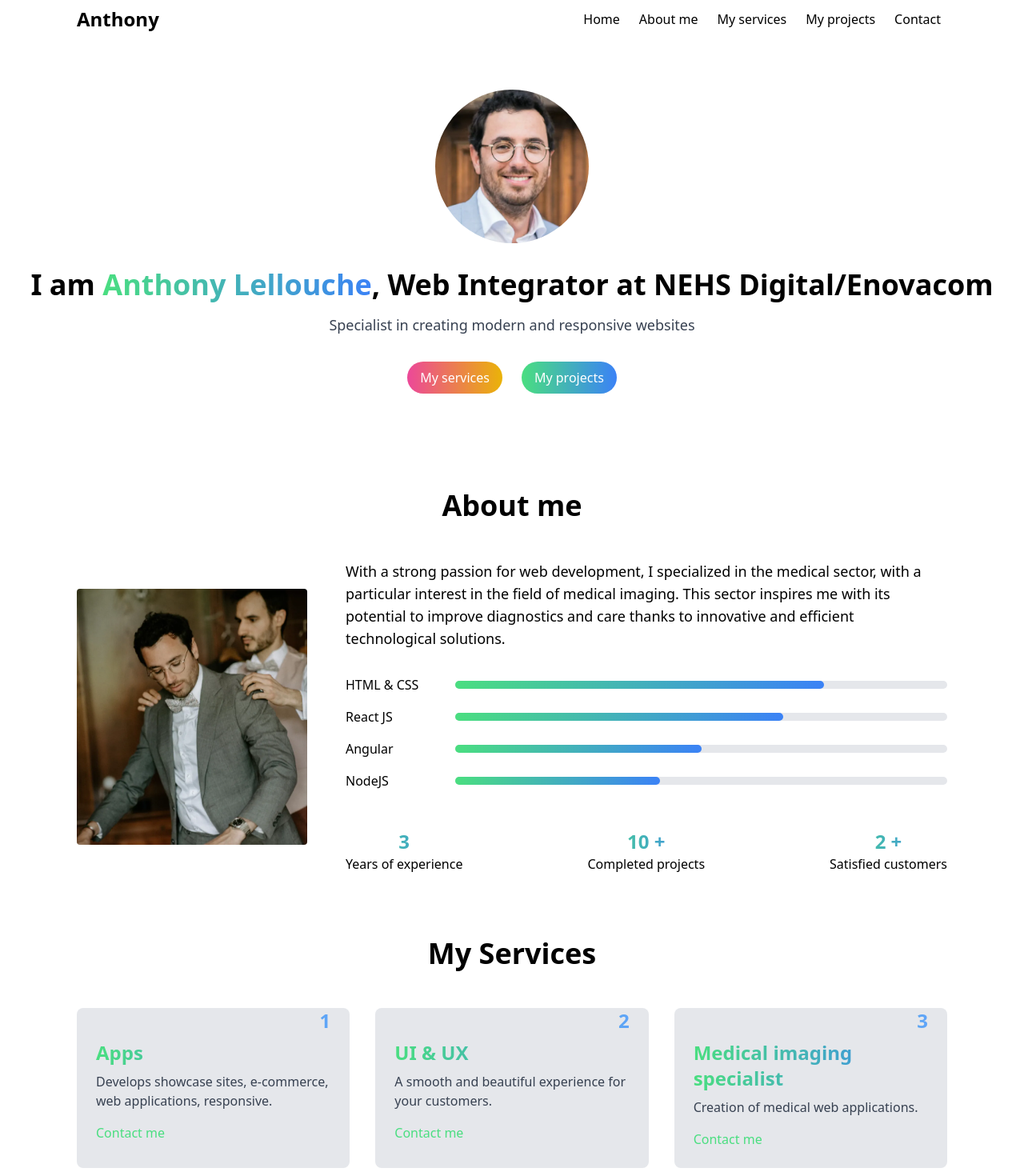
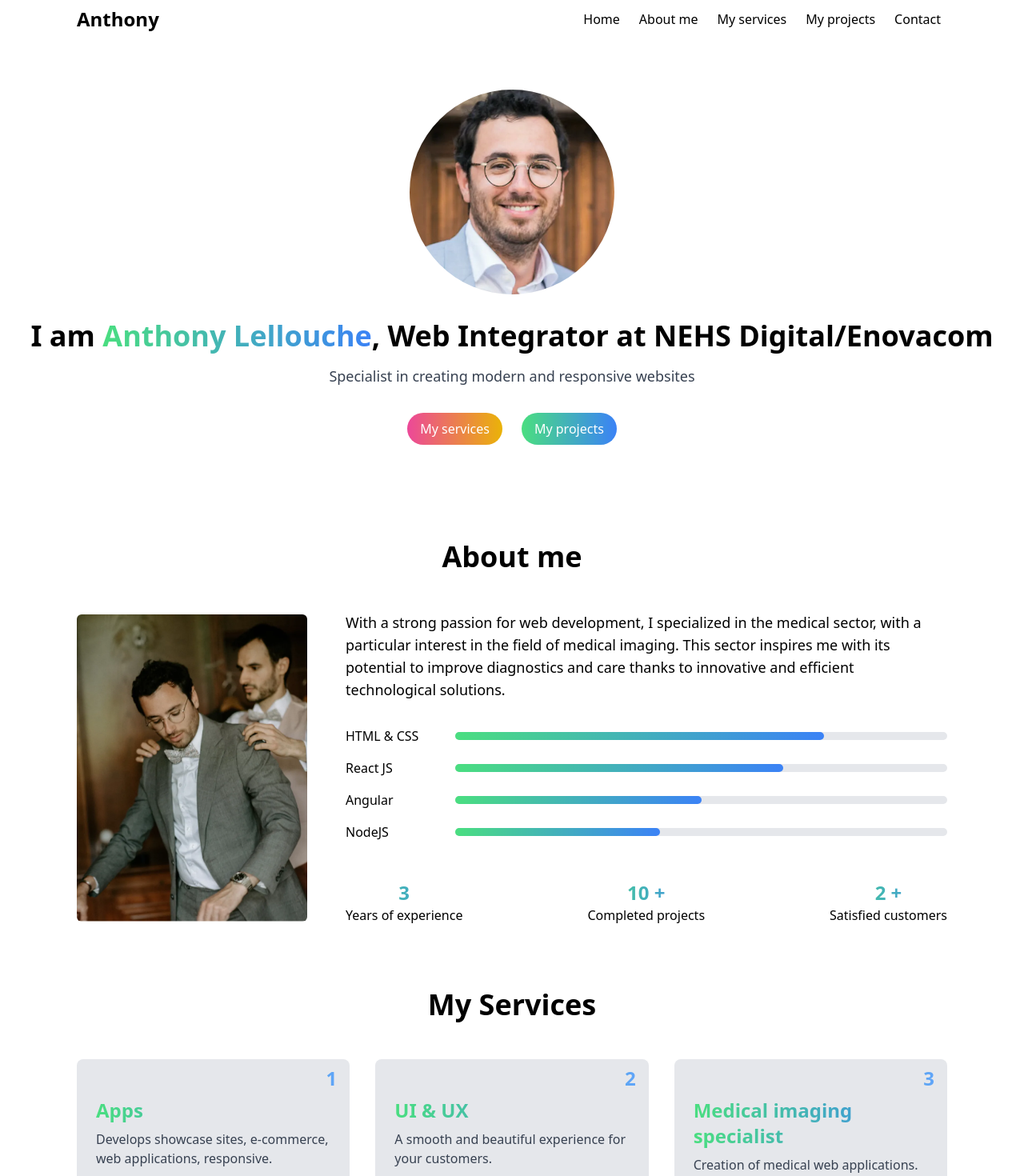
Before and after one commit to AnthonyLellouche/portfolio, a React (Vite) app: page / in a window 1280 px wide. Shown: the top 1470 px of the page at 80% size. Built offline with nearby package versions, Linux system fonts and the light colour scheme.

Commit message:
(style): ajout de padding/margin dans service, hero, et about meilleure visibilitée

```diff
--- a/src/components/About.jsx
+++ b/src/components/About.jsx
@@ -20,7 +20,7 @@ const About = () => {
           <img
             src="./assets/aboutme.webp"
             alt={t("about.costumePhotoAlt")}
-            className="w-72 h-80 rounded object-cover mb-8 md:mb-0"
+            className="w-72 h-96 rounded-md object-cover mb-8 md:mb-0"
           />
           <div className="flex-1">
             <p className="text-lg mb-8 ${darkMode ? 'text-gray-300' : 'text-gray-700'}">
--- a/src/components/Hero.jsx
+++ b/src/components/Hero.jsx
@@ -15,7 +15,7 @@ const Hero = () => {
       <img
         src="./assets/profil.webp"
         alt={t("hero.profilePhotoAlt")}
-        className="mx-auto mb-8 w-48 h-48 rounded-full object-cover transform transition-transform duration-300 hover:scale-105"
+        className="mx-auto mb-8 w-64 h-64 rounded-full object-cover transform transition-transform duration-300 hover:scale-105"
       />
       <h1 className="text-4xl font-bold">
         {t("hero.iam")}{" "}
--- a/src/components/Service.jsx
+++ b/src/components/Service.jsx
@@ -28,9 +28,9 @@ const Service = () => {
               key={service.id}
               className={`${
                 darkMode ? "bg-gray-800" : "bg-gray-200"
-              } px-6 pb-6 rounded-lg hover:shadow-lg transform transition-transform duration-300 hover:scale-105`}
+              } pl-6 pr-4 pb-6 rounded-lg hover:shadow-lg transform transition-transform duration-300 hover:scale-105`}
             >
-              <div className="text-right text-2xl font-bold text-transparent bg-clip-text bg-gradient-to-r from-green-600 to-blue-400">
+              <div className="text-right pt-2 text-2xl font-bold text-transparent bg-clip-text bg-gradient-to-r from-green-600 to-blue-400">
                 {service.id}
               </div>
               <h3 className="mt-2 text-2xl font-bold text-transparent bg-clip-text bg-gradient-to-r from-green-400 to-blue-500">
```
